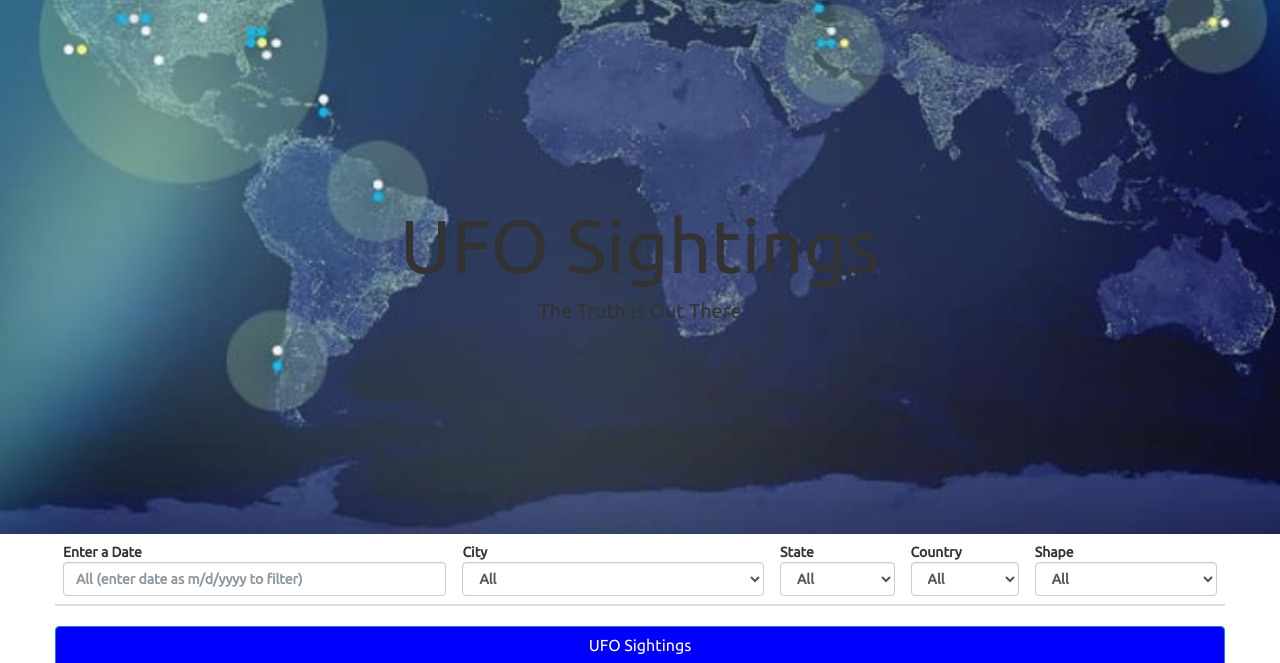
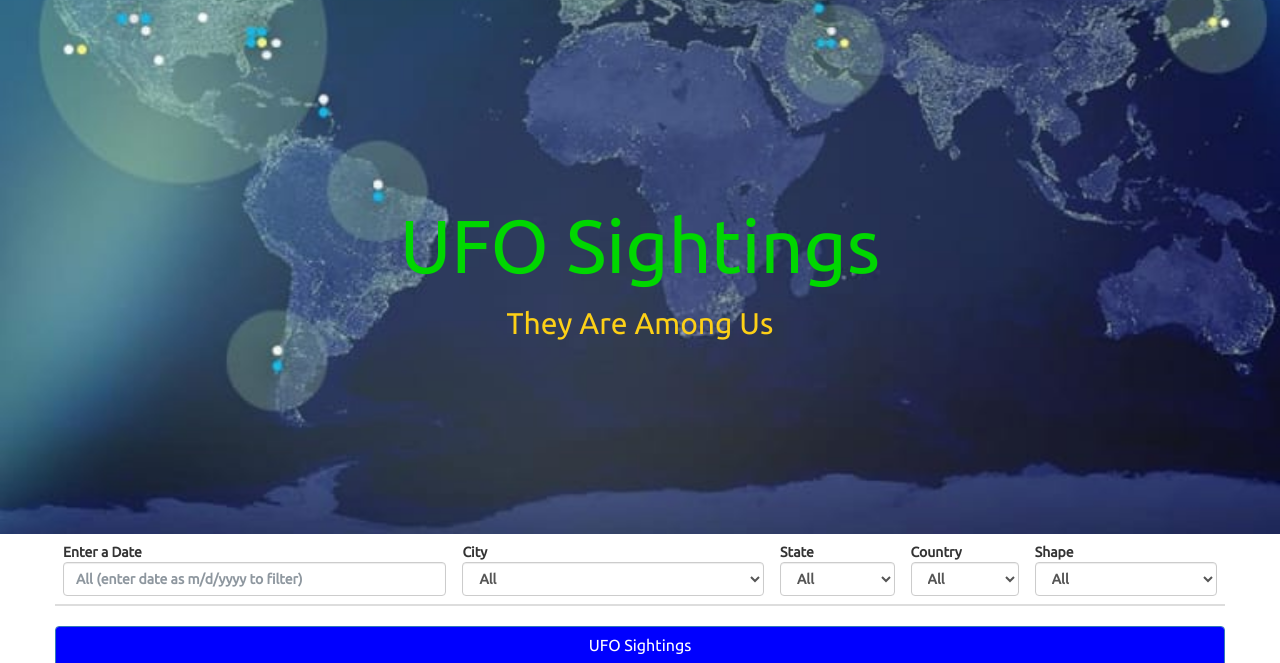
Before and after one commit to krfennel/javascript-challenge, a plain HTML site: page UFO-level-2/index.html in a window 1280 px wide. Shown: the part 78-741 px from the top of the page. Drawn offline with nearby package versions, Linux system fonts and the light colour scheme.

Commit message:
UFO - 2 Final
Final edits up loaded

```diff
--- a/UFO-level-2/index.html
+++ b/UFO-level-2/index.html
@@ -22,8 +22,8 @@
       </div>
     </nav>
     <div class="hero text-center">
-      <h1>UFO Sightings</h1>
-      <p>The Truth is Out There</p>
+      <h1><font color=#00D700>UFO Sightings</font></h1>
+      <p><h2><font color=#FDD017>They Are Among Us</font></h2></p>
     </div>
     <div class="container">
       <div class="row">
--- a/UFO-level-2/static/css/style.css
+++ b/UFO-level-2/static/css/style.css
@@ -191,7 +191,7 @@ select {
   }
 }
 
-/* keyframe animations which will be used to animate the title */
+/* keyframe animations to animate the title */
 @keyframes title {
   from {
     opacity: 0;
```
